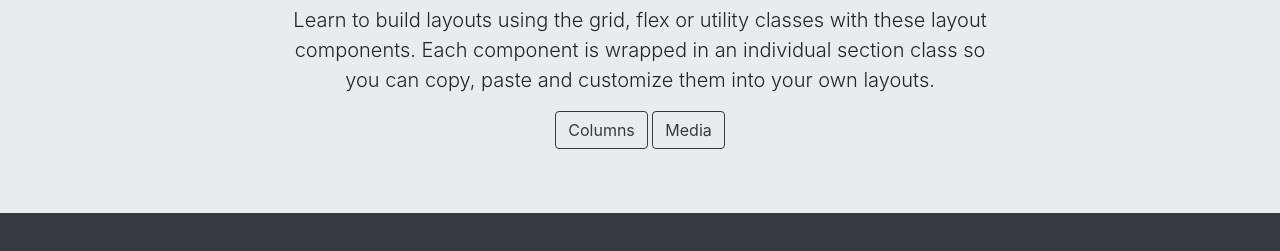
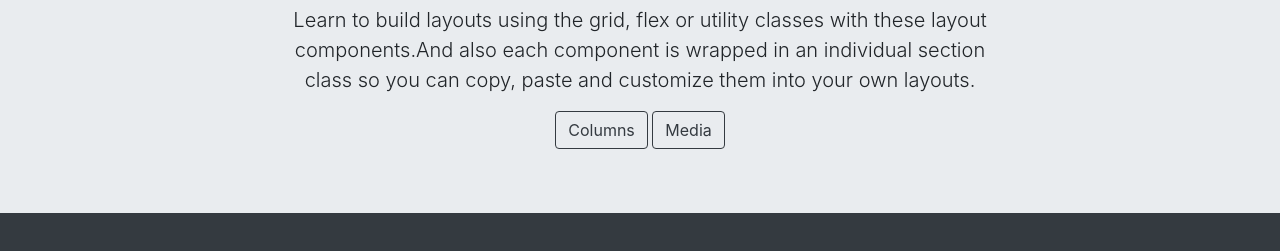
Before and after one commit to rameezwebdev/learn-git-github, a plain HTML site: page index.html in a window 1280 px wide. Shown: the part 157-408 px from the top of the page. Drawn offline with nearby package versions, Linux system fonts and the light colour scheme.

Commit message:
in index.html some content change

```diff
--- a/index.html
+++ b/index.html
@@ -45,7 +45,7 @@
             <div class="col-11 col-sm-10 col-md-8 animated fadeInUp">
               <h3 class="text-reverse">Introduction</h3>
               <p class="lead">
-                Learn to build layouts using the grid, flex or utility classes with these layout components. Each component is wrapped in an
+                Learn to build layouts using the grid, flex or utility classes with these layout components.And also each component is wrapped in an
                 individual section class so you can copy, paste and customize them into your own layouts.
               </p>
               <a class="btn btn-outline-dark" href="columns.html">Columns</a>
```
